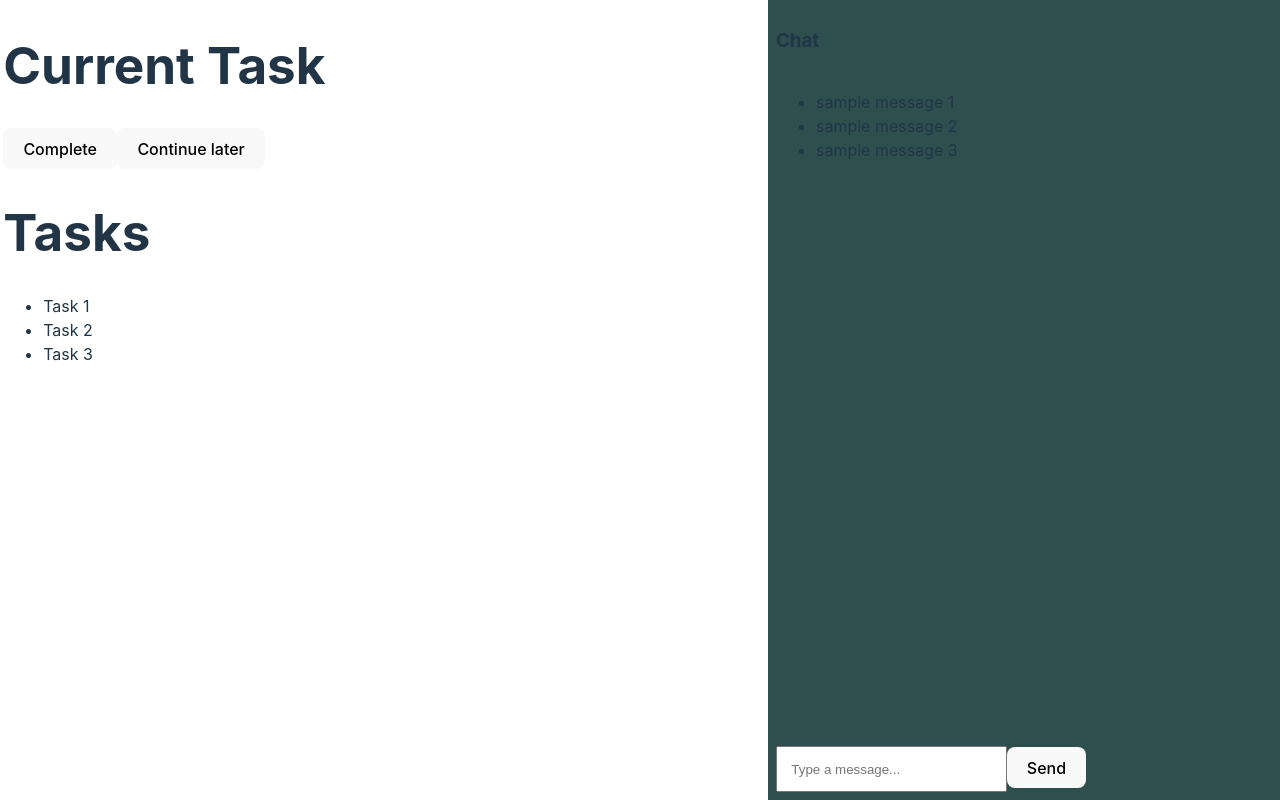
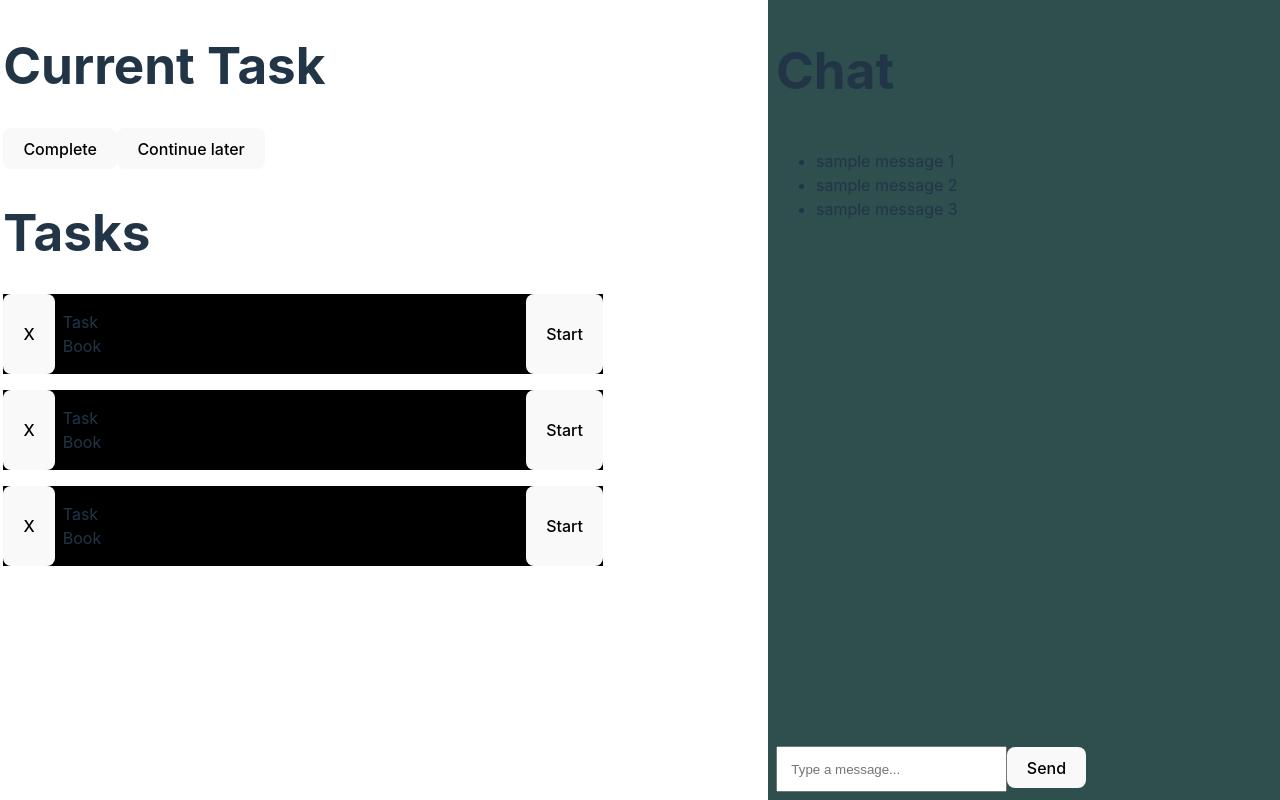
Before and after one commit to lcarvajal/never-bored-learning, a React (Vite) app: page / in a window 1280 px wide. Built offline with nearby package versions, Linux system fonts and the light colour scheme.

Commit message:
Add just enough style to make interface usable

```diff
--- a/src/components/Chatpanel/Chatpanel.tsx
+++ b/src/components/Chatpanel/Chatpanel.tsx
@@ -5,7 +5,7 @@ export default function Chatpanel() {
   return (
     <div className="chatpanel">
       <div className="chatpanel__header">
-        <h3>Chat</h3>
+        <h1>Chat</h1>
       </div>
       <div className="chatpanel__messages">
         <ul>
--- /dev/null
+++ b/src/components/Tasks/Task/Task.css
@@ -0,0 +1,19 @@
+.task {
+  background-color: black;
+  display: flex;
+  justify-content: center;
+}
+
+.task div {
+  display: flex;
+  justify-content: center;
+}
+
+.task__title {
+  padding: 0em 0.5em;
+}
+
+.task__start_button {
+  margin-left: auto;
+  float: right;
+}
--- /dev/null
+++ b/src/components/Tasks/Task/Task.tsx
@@ -0,0 +1,21 @@
+import "./Task.css"
+
+export default function Task() {
+  return (
+    <div className="task">
+      <div className="task__close_button">
+        <button>X</button>
+      </div>
+      <div className="task__title">
+        <p>
+          Task
+          <br></br>
+          <span>Book</span>
+        </p>
+      </div>
+      <div className="task__start_button">
+        <button>Start</button>
+      </div>
+    </div>
+  )
+}
--- a/src/components/Tasks/Tasks.css
+++ b/src/components/Tasks/Tasks.css
@@ -1,3 +1,10 @@
 .tasks {
   padding: 0.2em;
 }
+
+.tasks__list {
+  display: flex;
+  flex-direction: column;
+  row-gap: 1em;
+  max-width: 600px;
+}
--- a/src/components/Tasks/Tasks.tsx
+++ b/src/components/Tasks/Tasks.tsx
@@ -1,4 +1,5 @@
 import "./Tasks.css"
+import Task from "./Task/Task"
 
 function CurrentTask() {
 
@@ -16,11 +17,11 @@ export default function Tasks() {
     <div className="tasks">
       <CurrentTask />
       <h1>Tasks</h1>
-      <ul>
-        <li>Task 1</li>
-        <li>Task 2</li>
-        <li>Task 3</li>
-      </ul>
+      <div className="tasks__list">
+        <Task />
+        <Task />
+        <Task />
+      </div>
     </div>
   )
 }
```
